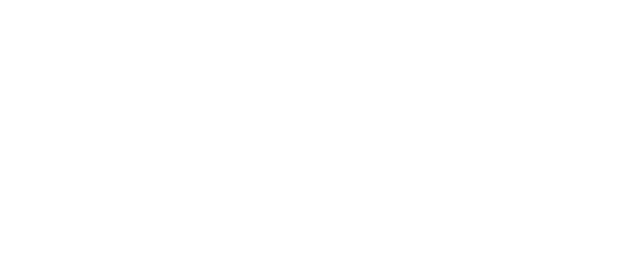
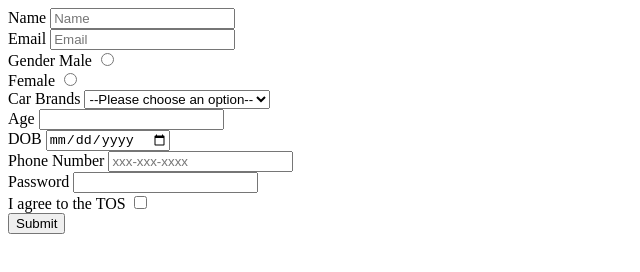
Before and after one commit to acciojob/signup-form-car-avipandit, a website: page main.html in a window 1280 px wide. Shown: the whole page, without its empty margins (0-640 px from the left). Drawn offline with Linux system fonts and the light colour scheme.

Commit message:
created a submission

```diff
--- a/main.html
+++ b/main.html
@@ -8,8 +8,67 @@
 
 <body>
 	<!-- the entire body must be written by student -->
+	<form method="post">
+		<div>
+			<label for="name">Name</label>
+			<input type="text"name=""id="name"placeholder="Name"required>
+		</div>
+
+		<div>
+			<label for="email">Email</label>
+			<input type="email"name=""id="email"placeholder="Email"required>
+		</div>
+
+		<div>
+			<label for="gender">Gender</label>
+			<label for="gender_m">Male</label>
+			<input type="radio"name="gender"id="gender_m"required><br>
+			<label for="gender_f">Female</label>
+			<input type="radio"name="gender"id="gender_f"required>
+		</div>
+
+		<div>
+			<label for="cars">Car Brands</label>
+			<select id="cars">
+			<option value="disabled selector">--Please choose an option--</option>
+				<option>BMW</option>
+				<option>Audi</option>
+				<option>Mercedez</option>
+			</select>
+		</div>
+
+		<div>
+			<label for="age">Age</label>
+			<input type="number"id="age"placehodler="Age"required>
+		</div>
+
+		<div>
+			<label for="dob">DOB</label>
+			<input type="date"id="dob"required>
+		</div>
+
+		<div>
+			<label for="tel">Phone Number</label>
+			<input type="tel"id="tel"placeholder="xxx-xxx-xxxx"required>
+		</div>
+
+		<div>
+			<label for="password">Password</label>
+			<input type="password"id="password"required>
+		</div>
+
+		<div>
+			<label for="tos">I agree to the TOS</label>
+			<input type="checkbox"id="tos"required>
+		</div>
+
+		<!--<input type="button" value="Submit">-->
+		<button type="submit">Submit</button>
+
+
     <script type="text/javascript" src="./script.js">
 </script>
+	</form>
 
 </body>
 
```
